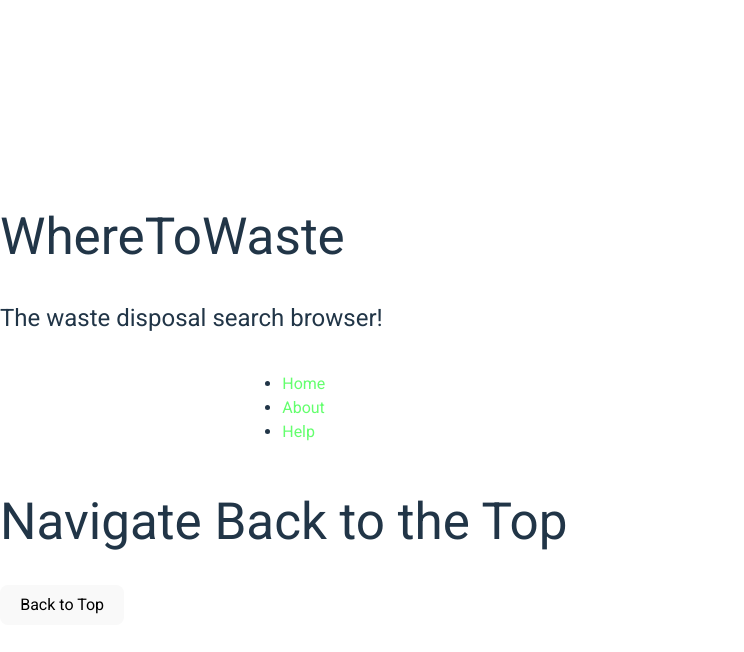
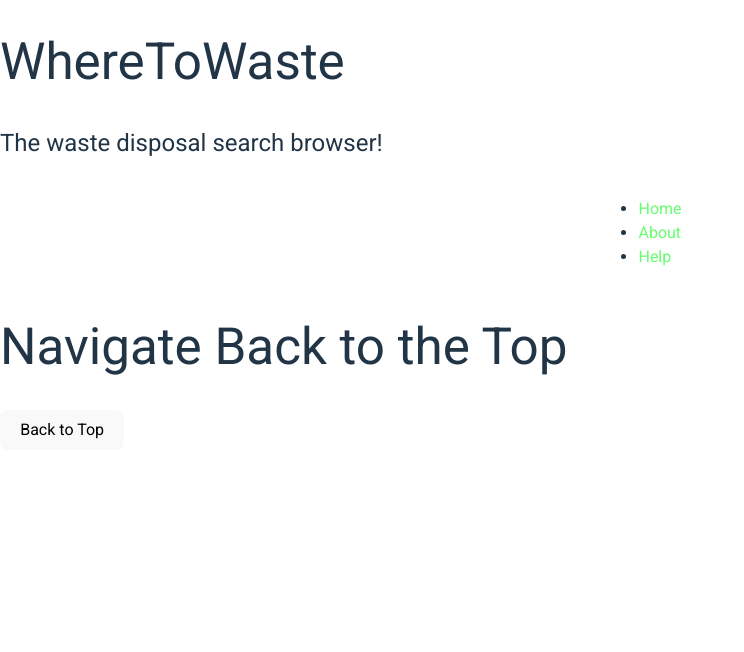
Before and after one commit to devwilkes/WheretoWaste, a React (Vite) app: page / in a window 1280 px wide. Shown: the top 652 px of the page, without its empty margins (0-744 px from the left). Built offline with nearby package versions, Linux system fonts and the light colour scheme.

Commit message:
figuring out universal stylings

```diff
--- a/src/index.css
+++ b/src/index.css
@@ -29,7 +29,8 @@ a:hover {
 body {
   margin: 0;
   display: flex;
-  place-items: center;
+  flex-direction: column;
+  align-items: stretch;
   min-width: 320px;
   min-height: 100vh;
 }
@@ -72,7 +73,7 @@ button:focus-visible {
 }
 
 /* Global Styles */
-:header {
+header {
   background-color: #ffc824;
   padding: 20px;
   display: flex;
@@ -80,13 +81,13 @@ button:focus-visible {
   align-items: center;
 }
 
-:nav {
+nav {
   margin: 20px 0;
   display: flex;
   justify-content: center;
 }
 
-:footer {
+footer {
   background-color: #ffc824;
   color: #ffffff;
   text-align: center;
```
